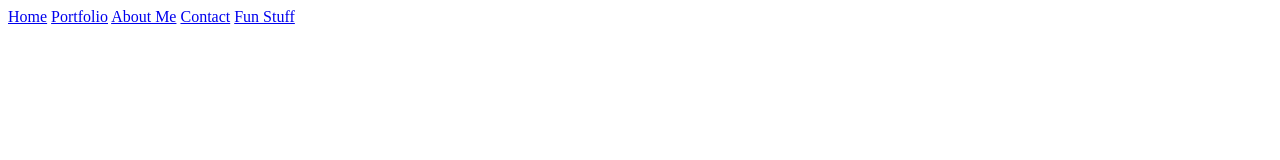
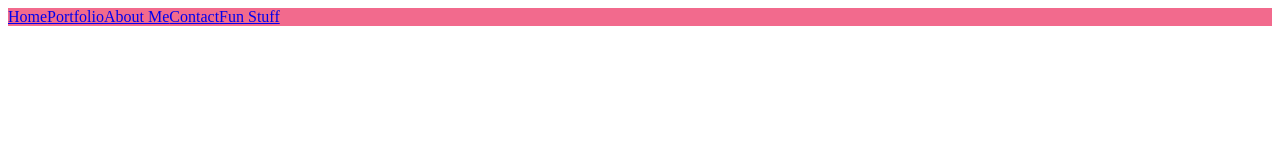
Before and after one commit to paige0130/brooke-portfolio, a plain HTML site: page index.html in a window 1280 px wide. Drawn offline with Linux system fonts and the light colour scheme.

Commit message:
Update styles.css

```diff
--- a/styles.css
+++ b/styles.css
@@ -1,3 +1,4 @@
-topnav {
+.topnav {
   background-color: #F26A8D;
+display: flex;
 }
```
